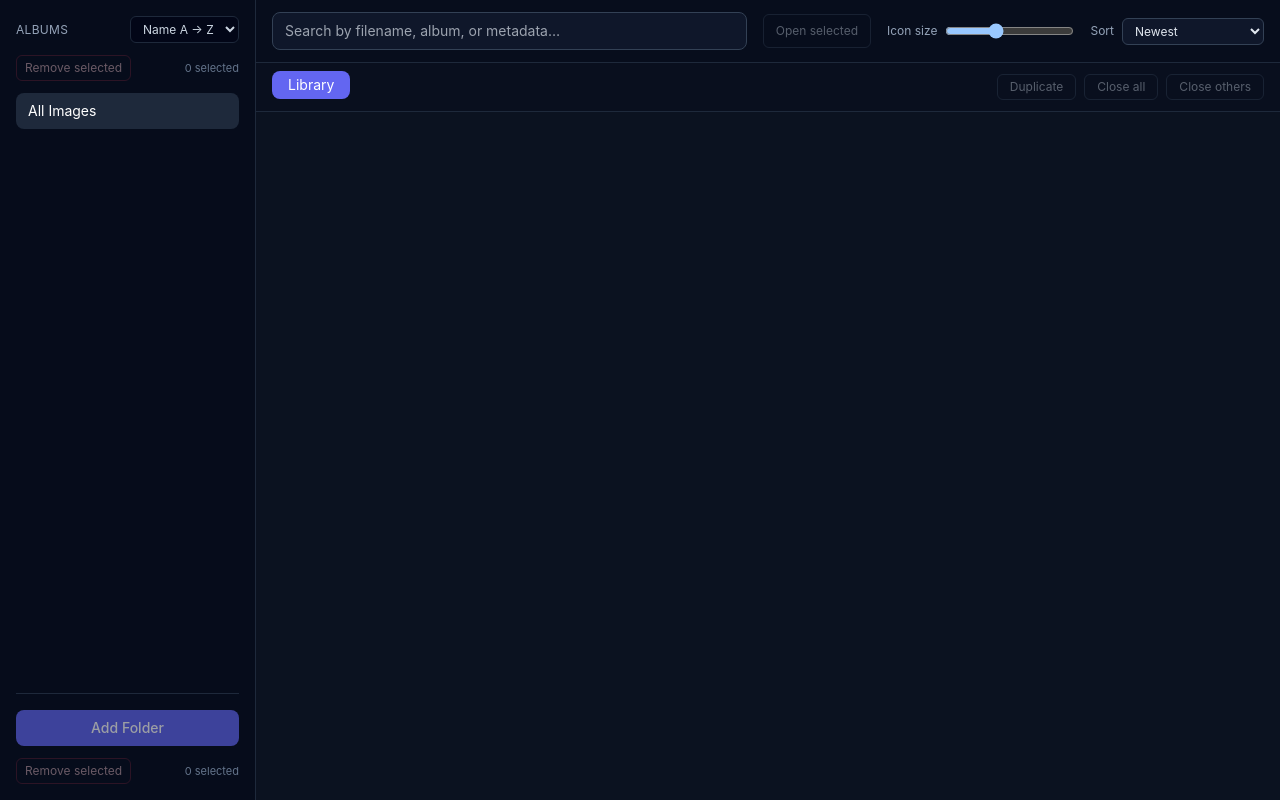
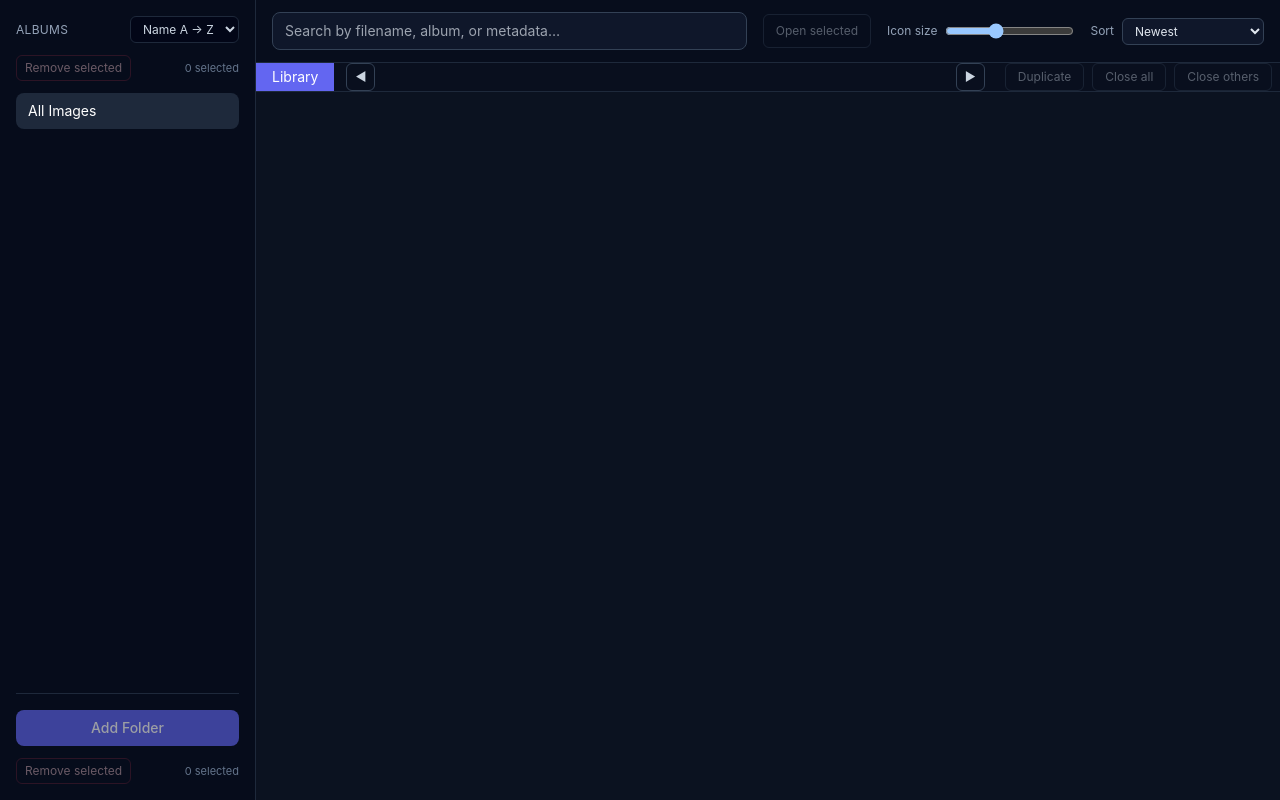
Before and after one commit to CaptainCodeUK/comfy-image-browser, a React (Vite) app: page / in a window 1280 px wide. Built offline with nearby package versions, Linux system fonts and the light colour scheme.

Commit message:
feat: add smooth tab scrolling and hide scrollbar in the image viewer

```diff
--- a/src/App.tsx
+++ b/src/App.tsx
@@ -172,6 +172,8 @@ export default function App() {
   const [imageSize, setImageSize] = useState({ width: 0, height: 0 });
   const viewerRef = useRef<HTMLDivElement | null>(null);
   const viewerFocusRef = useRef<HTMLDivElement | null>(null);
+  const tabRefs = useRef<Record<string, HTMLDivElement | null>>({});
+  const tabScrollRef = useRef<HTMLDivElement | null>(null);
   const [toastMessage, setToastMessage] = useState<string | null>(null);
   const [lastCopied, setLastCopied] = useState<string | null>(null);
   const [albumSort, setAlbumSort] = useState<AlbumSort>("name-asc");
@@ -1052,6 +1054,13 @@ export default function App() {
   const selectedImages = images.filter((image) => selectedIds.has(image.id));
   const metadataSummary = activeTab.type === "image" ? extractMetadataSummary(activeTab.image.metadataText) : null;
 
+  useEffect(() => {
+    const node = tabRefs.current[activeTab.id];
+    if (node) {
+      node.scrollIntoView({ behavior: "smooth", block: "nearest", inline: "nearest" });
+    }
+  }, [activeTab]);
+
   const copyToClipboard = async (value: string, label: string) => {
     if (!navigator.clipboard) return;
     try {
@@ -1129,7 +1138,7 @@ export default function App() {
       {isIndexing ? (
         <div className="pointer-events-none fixed inset-0 z-40 flex items-center justify-center bg-slate-950/70">
           <div className="rounded-2xl border border-slate-800 bg-slate-950/90 px-6 py-4 text-sm text-slate-100 shadow-xl">
-            <div className="flex items-center gap-3">
+            <div className="flex items-center gap-3 h-full">
               <div className="h-3 w-3 animate-pulse rounded-full bg-indigo-400" />
               <span>Indexing images… this may take a moment.</span>
             </div>
@@ -1307,16 +1316,48 @@ export default function App() {
             </div>
           </div>
 
-          <div className="border-b border-slate-800 bg-slate-950/20 px-4 py-2">
+          <div className="border-b border-slate-800 bg-slate-950/20">
             <div className="flex items-center gap-3">
-              <div className="flex-1 overflow-x-scroll tab-scroll pb-1">
+              <div
+                ref={(node) => {
+                  tabRefs.current.library = node;
+                }}
+                className={`flex h-7 flex-none items-center gap-2 px-4 py-0 text-sm ${
+                  activeTab.id === "library"
+                    ? "bg-indigo-500 text-white"
+                    : "bg-slate-800 text-slate-200"
+                }`}
+              >
+                <button
+                  onClick={() => setActiveTab(LibraryTab)}
+                  className="truncate"
+                  aria-current={activeTab.id === "library" ? "page" : undefined}
+                >
+                  Library
+                </button>
+              </div>
+              <div className="flex min-w-0 flex-1 items-center gap-2">
+                <button
+                  type="button"
+                  onClick={() => tabScrollRef.current?.scrollBy({ left: -200, behavior: "smooth" })}
+                  className="h-7 rounded-md border border-slate-700 px-2 py-0 text-xs text-slate-300"
+                  aria-label="Scroll tabs left"
+                >
+                  ◀
+                </button>
+                <div ref={tabScrollRef} className="min-w-0 flex-1 h-full overflow-x-auto tab-scroll">
                   <div className="flex items-center gap-2 pl-0">
-                  {tabs.map((tab) => {
+                    {tabs
+                      .filter((tab) => tab.id !== "library")
+                      .map((tab) => {
                         const isActive = activeTab.id === tab.id;
                         return (
                           <div
                             key={tab.id}
-                        className={`flex flex-none items-center gap-2 rounded-lg px-4 py-1 text-sm ${
+                            ref={(node) => {
+                              tabRefs.current[tab.id] = node;
+                            }}
+                            className={`flex h-7 flex-none items-center gap-2 rounded-lg px-4 py-0 text-sm ${
                               isActive ? "bg-indigo-500 text-white" : "bg-slate-800 text-slate-200"
                             }`}
                           >
@@ -1347,25 +1388,34 @@ export default function App() {
                       })}
                   </div>
                 </div>
-              <div className="flex flex-none items-center gap-2">
+                <button
+                  type="button"
+                  onClick={() => tabScrollRef.current?.scrollBy({ left: 200, behavior: "smooth" })}
+                  className="h-7 rounded-md border border-slate-700 px-2 py-0 text-xs text-slate-300"
+                  aria-label="Scroll tabs right"
+                >
+                  ▶
+                </button>
+              </div>
+              <div className="flex flex-none items-center gap-2 px-2">
                 <button
                   onClick={handleDuplicateTab}
                   disabled={activeTab.type !== "image"}
-                  className="rounded-md border border-slate-700 px-3 py-1 text-xs text-slate-300 disabled:opacity-40"
+                  className="h-7 rounded-md border border-slate-700 px-3 py-0 text-xs text-slate-300 disabled:opacity-40"
                 >
                   Duplicate
                 </button>
                 <button
                   onClick={handleCloseAllTabs}
                   disabled={tabs.length <= 1}
-                  className="rounded-md border border-slate-700 px-3 py-1 text-xs text-slate-300 disabled:opacity-40"
+                  className="h-7 rounded-md border border-slate-700 px-3 py-0 text-xs text-slate-300 disabled:opacity-40"
                 >
                   Close all
                 </button>
                 <button
                   onClick={() => handleCloseOtherTabs(activeTab.id)}
                   disabled={tabs.length <= 2 || activeTab.id === "library"}
-                  className="rounded-md border border-slate-700 px-3 py-1 text-xs text-slate-300 disabled:opacity-40"
+                  className="h-7 rounded-md border border-slate-700 px-3 py-0 text-xs text-slate-300 disabled:opacity-40"
                 >
                   Close others
                 </button>
--- a/src/styles.css
+++ b/src/styles.css
@@ -54,8 +54,15 @@ body {
 }
 
 /* stylelint-disable-next-line plugin/no-unsupported-browser-features */
+
 .tab-scroll {
   scrollbar-gutter: stable;
+  min-height: 28px;
+  padding-bottom: 0;
+}
+
+.tab-scroll::-webkit-scrollbar {
+  display: none;
 }
 
 .scrollbar-thin::-webkit-scrollbar-thumb {
```
Lines whose indentation alone changed are shown as unchanged.
